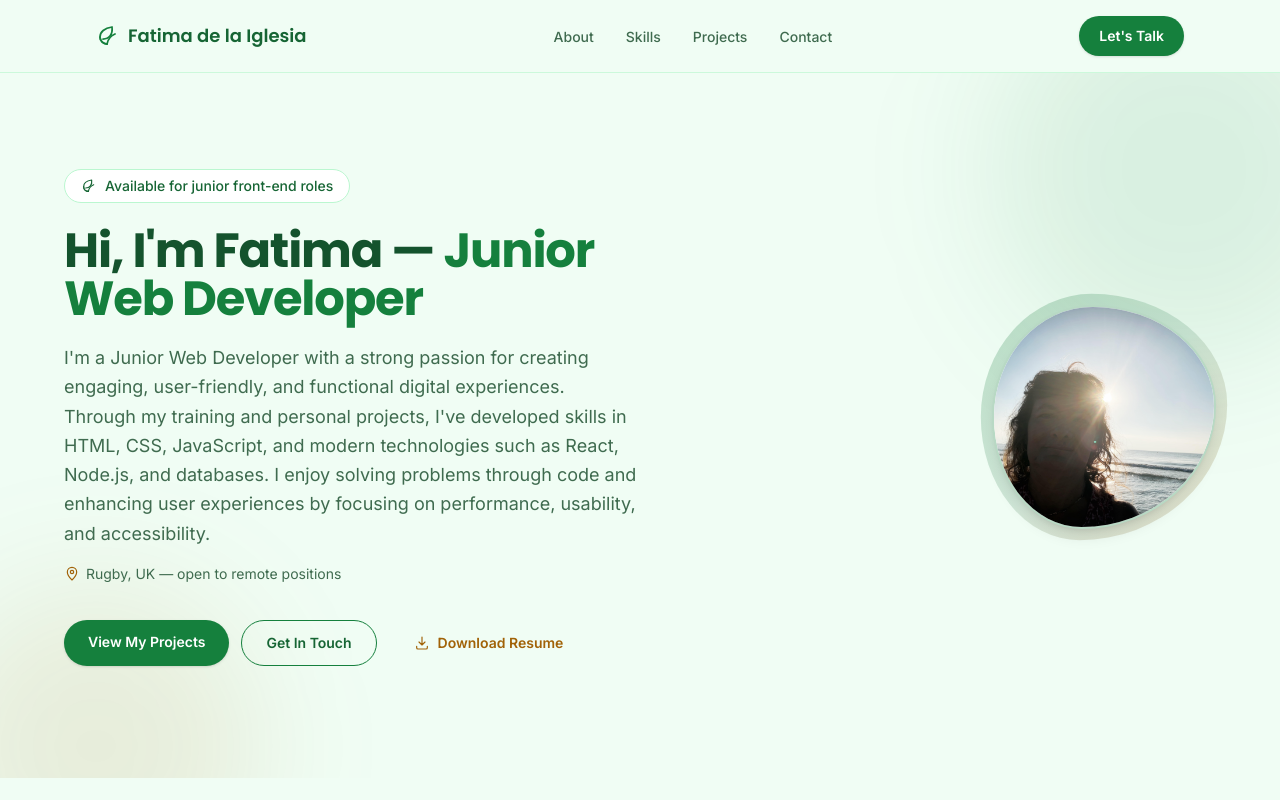
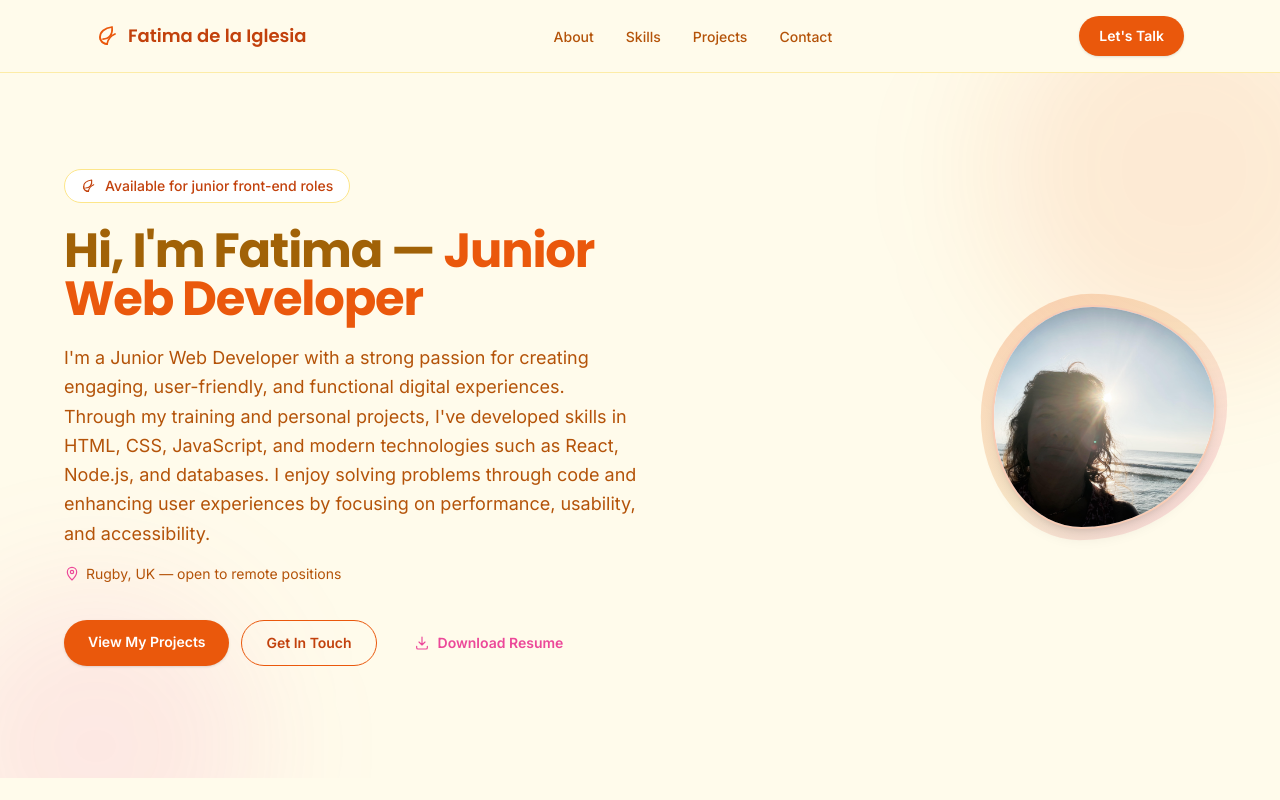
Before and after one commit to FatimadelaIglesia/new-portfolio, a Next.js app: page / in a window 1280 px wide. Shown: the top 800 px of the page. Built offline with nearby package versions, Linux system fonts and the light colour scheme.

Commit message:
Update globals.css

```diff
--- a/src/app/globals.css
+++ b/src/app/globals.css
@@ -1,15 +1,15 @@
 @import "tailwindcss";
 
 @theme {
-  --color-primary: #15803d;
-  --color-primary-dark: #166534;
-  --color-secondary: #166534;
-  --color-accent: #a16207;
-  --color-background: #f0fdf4;
+  --color-primary: #EA580C;
+  --color-primary-dark: #C2410C;
+  --color-secondary: #D97706;
+  --color-accent: #EC4899;
+  --color-background: #FFFBEB;
   --color-surface: #ffffff;
-  --color-text: #14532d;
-  --color-text-muted: #3f6b4f;
-  --color-border: #bbf7d0;
+  --color-text: #A16207;
+  --color-text-muted: #B45309;
+  --color-border: #FDE68A;
   --font-sans: var(--font-inter);
   --font-heading: var(--font-poppins);
 }
```
